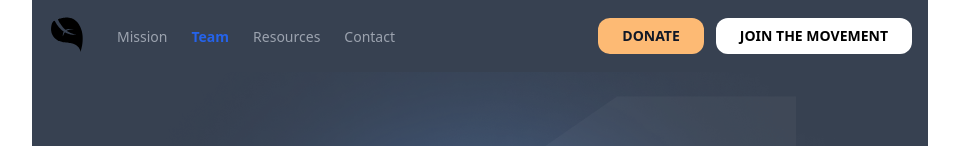
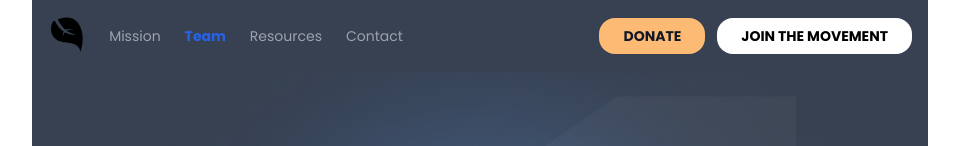
Before and after one commit to GalienCodes/CPA, a React (Create React App) app: page / in a window 1280 px wide. Shown: the top 146 px of the page, without its empty margins (160-1119 px from the left). Built offline with nearby package versions, Linux system fonts and the light colour scheme.

Commit message:
cpa globalFont added

```diff
--- a/src/App.js
+++ b/src/App.js
@@ -2,7 +2,7 @@ import LandingPage from './components/LandingPage';
 
 function App() {
   return (
-  <div div className='max-w-4xl flex flex-col  mx-auto bg-gray-700'>
+  <div div className='max-w-4xl flex flex-col  mx-auto bg-gray-700 font-globalFont'>
     <LandingPage/>
   </div>
   );
--- a/src/components/modules/NavBar.jsx
+++ b/src/components/modules/NavBar.jsx
@@ -73,8 +73,8 @@ document.addEventListener('DOMContentLoaded', function() {
 
 			<li><a class="text-sm text-gray-400 hover:text-gray-500" href="#">Contact</a></li>
 		</ul>
-		<a class="hidden lg:inline-block lg:ml-auto lg:mr-3 py-2 px-6  hover:bg-orange-400  text-sm text-gray-900 font-bold  rounded-xl transition duration-200 bg-orange-300" href="#">DONATE</a>
-		<a class="hidden lg:inline-block py-2 px-6 bg-white hover:bg-gray-100 text-sm ext-gray-900 font-bold rounded-xl transition duration-200" href="#">JOIN THE MOVEMENT</a>
+		<a class="hidden lg:inline-block lg:ml-auto lg:mr-3 py-2 px-6  hover:bg-orange-400  text-sm text-gray-900 font-bold  rounded-2xl transition duration-200 bg-orange-300" href="#">DONATE</a>
+		<a class="hidden lg:inline-block py-2 px-6 bg-white hover:bg-gray-100 text-sm ext-gray-900 font-bold rounded-2xl transition duration-200" href="#">JOIN THE MOVEMENT</a>
 	</nav>
 	<div class="navbar-menu relative z-50 hidden">
 		<div class="navbar-backdrop fixed inset-0 bg-gray-800 opacity-25"></div>
```
